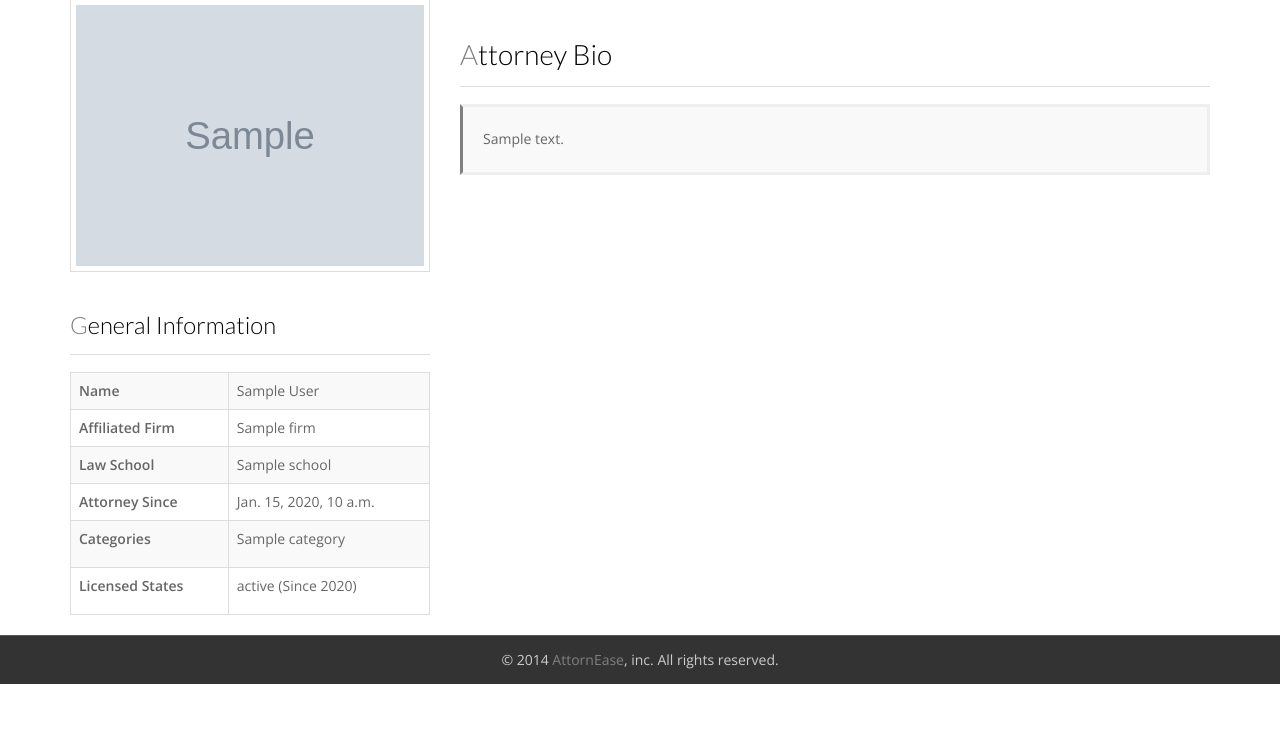
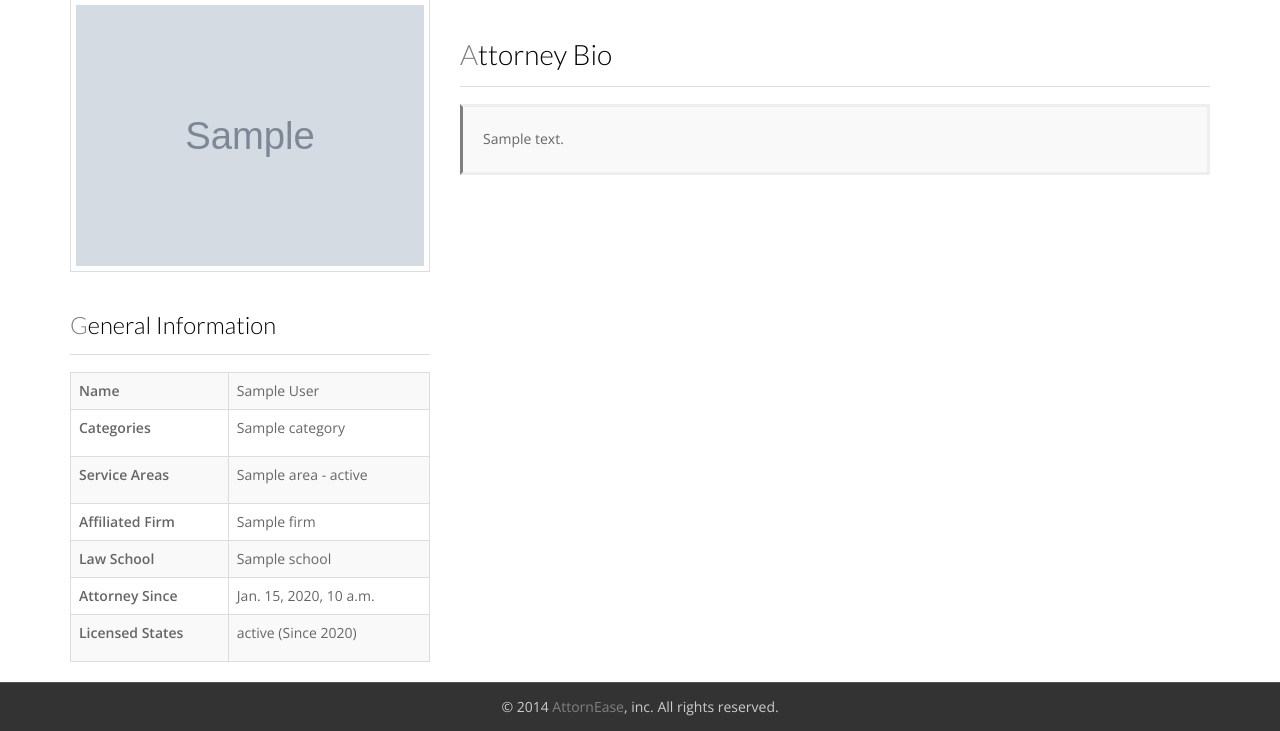
Before and after one commit to jeffnb/attornease, a Django app: template templates/attorney/attorney_detail.html in a window 1280 px wide. Shown: the part 170-901 px from the top of the page. Before the commit the page ends 854 px from the top, so only its background shows below. Run offline with Django 3.2, Linux system fonts and the light colour scheme; the template is opened without the code that fills it: most values are stand-ins (such as "Sample title", 1, 10 or a date in 2020); grey boxes marked "Sample" are stand-in pictures; some web fonts are replaced.

Commit message:
Adding service areas

```diff
--- a/attornease/settings.py
+++ b/attornease/settings.py
@@ -67,7 +67,7 @@ DATABASES = {
     }
 }
 
-MEDIA_URL = "/  static/media/"
+MEDIA_URL = "/static/media/"
 MEDIA_ROOT = os.path.join(BASE_DIR, "static/media")
 
 # Internationalization
--- a/templates/attorney/attorney_detail.html
+++ b/templates/attorney/attorney_detail.html
@@ -77,18 +77,6 @@
                             <th>Name</th>
                             <td>{{ attorney.full_name }}</td>
                         </tr>
-                        <tr>
-                            <th>Affiliated Firm</th>
-                            <td>{{ attorney.firm }}</td>
-                        </tr>
-                        <tr>
-                            <th>Law School</th>
-                            <td>{{ attorney.school }}</td>
-                        </tr>
-                        <tr>
-                            <th>Attorney Since</th>
-                            <td>{{ attorney.year_started }}</td>
-                        </tr>
                         <!-- Law categories list -->
                         {% if attorney.categories.count > 0 %}
                         <tr>
@@ -102,6 +90,32 @@
                             </td>
                         </tr>
                         {% endif %}
+
+                        {% if attorney.service_areas.count > 0 %}
+                        <tr>
+                            <th>Service Areas</th>
+                            <td>
+                                <ul class="list-unstyled">
+                                {% for area in attorney.service_areas.all %}
+                                    <li>{{ area.area }} - {{ area.state }}</li>
+                                {% endfor %}
+                                </ul>
+                            </td>
+                        </tr>
+                        {% endif %}
+
+                        <tr>
+                            <th>Affiliated Firm</th>
+                            <td>{{ attorney.firm }}</td>
+                        </tr>
+                        <tr>
+                            <th>Law School</th>
+                            <td>{{ attorney.school }}</td>
+                        </tr>
+                        <tr>
+                            <th>Attorney Since</th>
+                            <td>{{ attorney.year_started }}</td>
+                        </tr>
 
                         {% if attorney.license_set.count > 0 %}
                             <tr>
```
Also changed, not shown: attorney/admin.py (+7 -2 lines), attorney/models.py (+10 -0 lines), attorney/migrations/0011_auto_20150513_1028.py (added).
